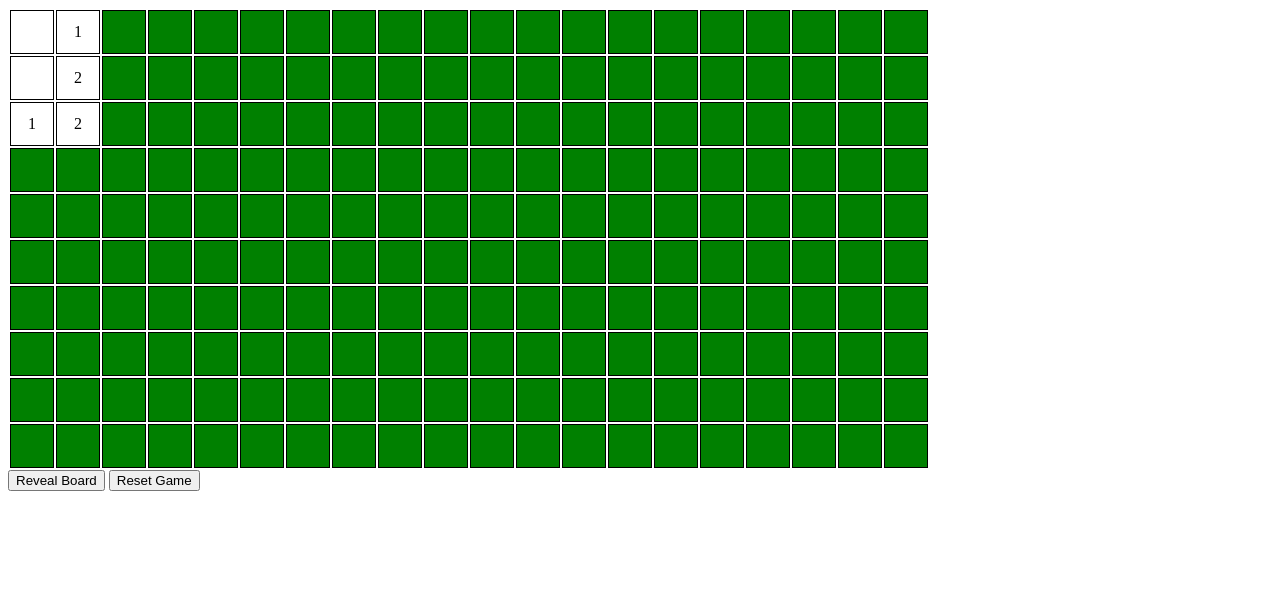
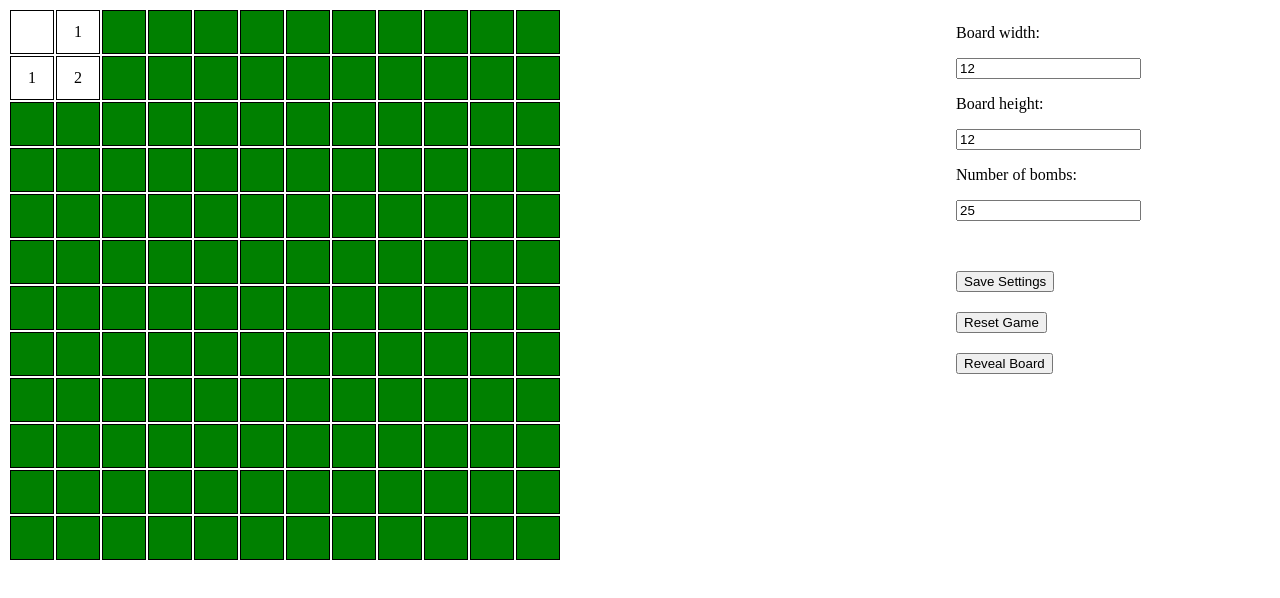
Before and after one commit to freddie-schultz/mynesweeper, a plain HTML site: page index.html in a window 1280 px wide. Both pictures are taken after a click on the element 32 px from the left and 32 px from the top of the page. Drawn offline with Linux system fonts and the light colour scheme.

Commit message:
Update revealCell to reset until first move is a blank cell. Errors out when reset attempts exceed 1000

```diff
--- a/index.html
+++ b/index.html
@@ -5,11 +5,31 @@
     <link rel="stylesheet" href="/main.css" />
   </head>
   <body>
-    <div>
-      <table id="board"></table>
+    <div style="display: flex">
+      <div style="flex: 3">
+        <table id="board"></table>
+      </div>
+      <div style="flex: 1">
+        <p>Board width:</p>
+        <input id="boardWidth" type="text" />
+        <p>Board height:</p>
+        <input id="boardHeight" type="text" />
+        <p>Number of bombs:</p>
+        <input id="numberOfBombs" type="text" />
+        <div style="margin-top: 40px">
+          <button id="saveSettings" class="buttonContainer">
+            Save Settings
+          </button>
+        </div>
+        <div>
+          <button id="resetGame" class="buttonContainer">Reset Game</button>
+        </div>
+        <div>
+          <button id="revealBoard" class="buttonContainer">Reveal Board</button>
+        </div>
+      </div>
     </div>
-    <button id="revealBoard">Reveal Board</button>
-    <button id="resetGame">Reset Game</button>
+
     <script src="mynesweeper.js"></script>
   </body>
 </html>
--- a/main.css
+++ b/main.css
@@ -5,3 +5,7 @@
   height: 40px;
   text-align: center;
 }
+
+.buttonContainer {
+  margin: 10px 0 10px 0;
+}
--- a/mynesweeper.js
+++ b/mynesweeper.js
@@ -1,6 +1,19 @@
-let boardSizeX = 10
-let boardSizeY = 20
-let numberOfBombs = 30
+let defaultBoardSizeX = 12
+let defaultBoardSizeY = 12
+let defaultNumberOfBombs = 25
+let maxResets = 1000
+
+let boardWidthInput = document.querySelector('#boardWidth')
+let boardHeightInput = document.querySelector('#boardHeight')
+let numberOfBombsInput = document.querySelector('#numberOfBombs')
+
+boardWidthInput.value = defaultBoardSizeX
+boardHeightInput.value = defaultBoardSizeY
+numberOfBombsInput.value = defaultNumberOfBombs
+
+let boardSizeX = boardWidthInput.value
+let boardSizeY = boardHeightInput.value
+let numberOfBombs = numberOfBombsInput.value
 
 let gameWon = false
 let gameLost = false
@@ -9,6 +22,34 @@ let gameOver = false
 let board = []
 let boardTable = document.querySelector('#board')
 let tableCellsArray = []
+
+function saveSettings() {
+  let boardWidthInputValue = Number(boardWidthInput.textContent)
+  let boardHeightInputValue = Number(boardHeightInput.textContent)
+  let numberOfBombsInputValue = Number(numberOfBombsInput.textContent)
+
+  console.log('width: ' + boardWidthInputValue)
+  console.log('height: ' + boardHeightInputValue)
+  console.log('bombs: ' + numberOfBombsInputValue)
+
+  if (Number.isInteger(boardWidthInputValue)) {
+    boardSizeX = boardWidthInputValue
+  } else {
+    alert('Board width must be an integer')
+  }
+
+  if (Number.isInteger(boardHeightInputValue)) {
+    boardSizeY = boardHeightInputValue
+  } else {
+    alert('Board height must be an integer')
+  }
+
+  if (Number.isInteger(numberOfBombsInputValue)) {
+    numberOfBombs = numberOfBombsInputValue
+  } else {
+    alert('Number of bombs must be an integer')
+  }
+}
 
 // Reset global arrays
 // Reset HTML table
@@ -197,17 +238,30 @@ function getSurroundingCells(cell) {
 // Reveals the cell at the given cell index
 // Cell index is used so the game can be reset repeatedly if the first cell clicked is a bomb
 function revealCell(cellIndex) {
-  let cell = board[cellIndex]
-
-  // First click is a bomb
-  if (cell.isBomb && numberOfHiddenCells() == board.length) {
-    let cellIndex = getCellIndex(cell)
-    do {
-      resetGame()
-    } while (board[cellIndex].isBomb)
+  // First click
+  if (numberOfHiddenCells() == board.length) {
+    // If first click is not a blank cell, keep resetting until it is
+    if (
+      board[cellIndex].isBomb ||
+      checkSurroundingCells(board[cellIndex]) > 0
+    ) {
+      let resetCount = 0
+      do {
+        resetGame()
+        if (resetCount++ > maxResets) {
+          alert(
+            `Error: Cannot find valid game after ${maxResets} attempts. Try using less bombs.`
+          )
+          return
+        }
+      } while (
+        board[cellIndex].isBomb ||
+        checkSurroundingCells(board[cellIndex]) > 0
+      )
+    }
   }
 
-  cell = board[cellIndex]
+  let cell = board[cellIndex]
 
   if (cell.isHidden == false || gameOver) {
     return
@@ -266,3 +320,4 @@ resetGame()
 
 document.querySelector('#revealBoard').addEventListener('click', revealBoard)
 document.querySelector('#resetGame').addEventListener('click', resetGame)
+document.querySelector('#saveSettings').addEventListener('click', saveSettings)
```
